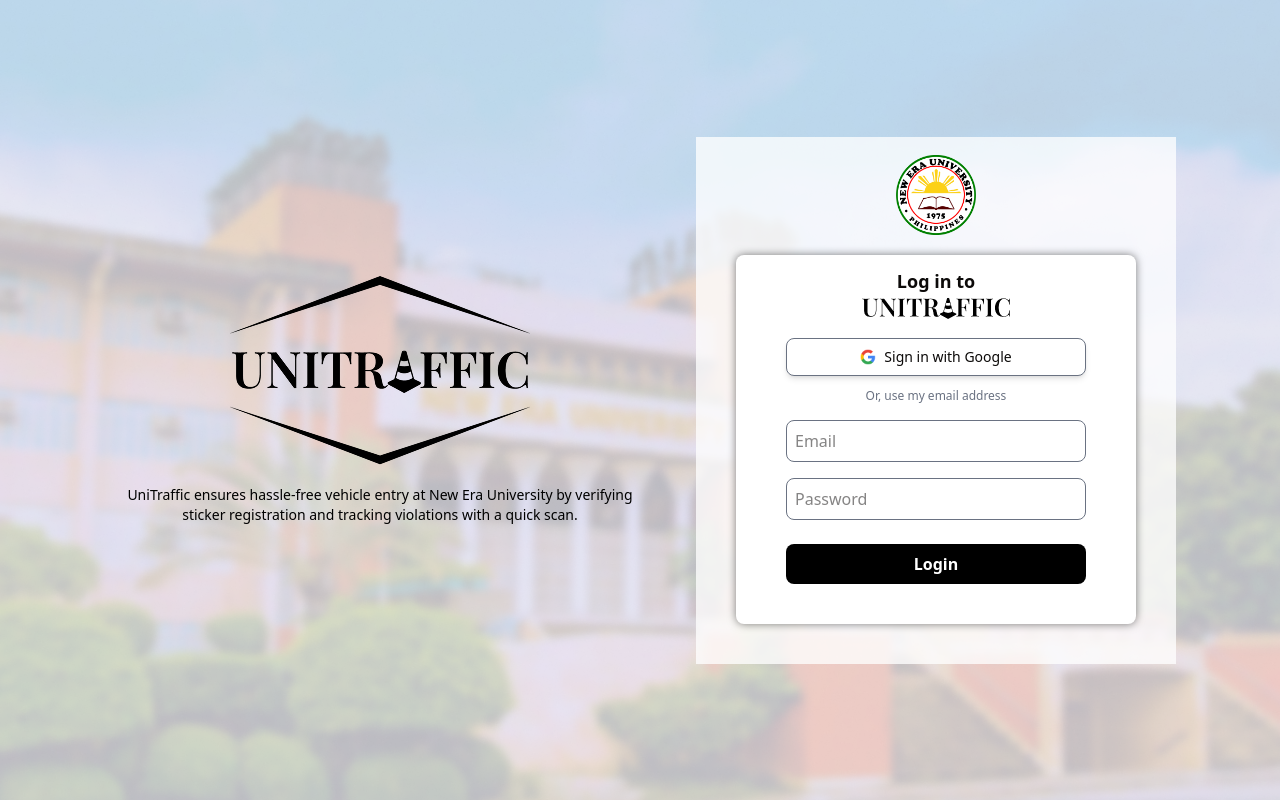
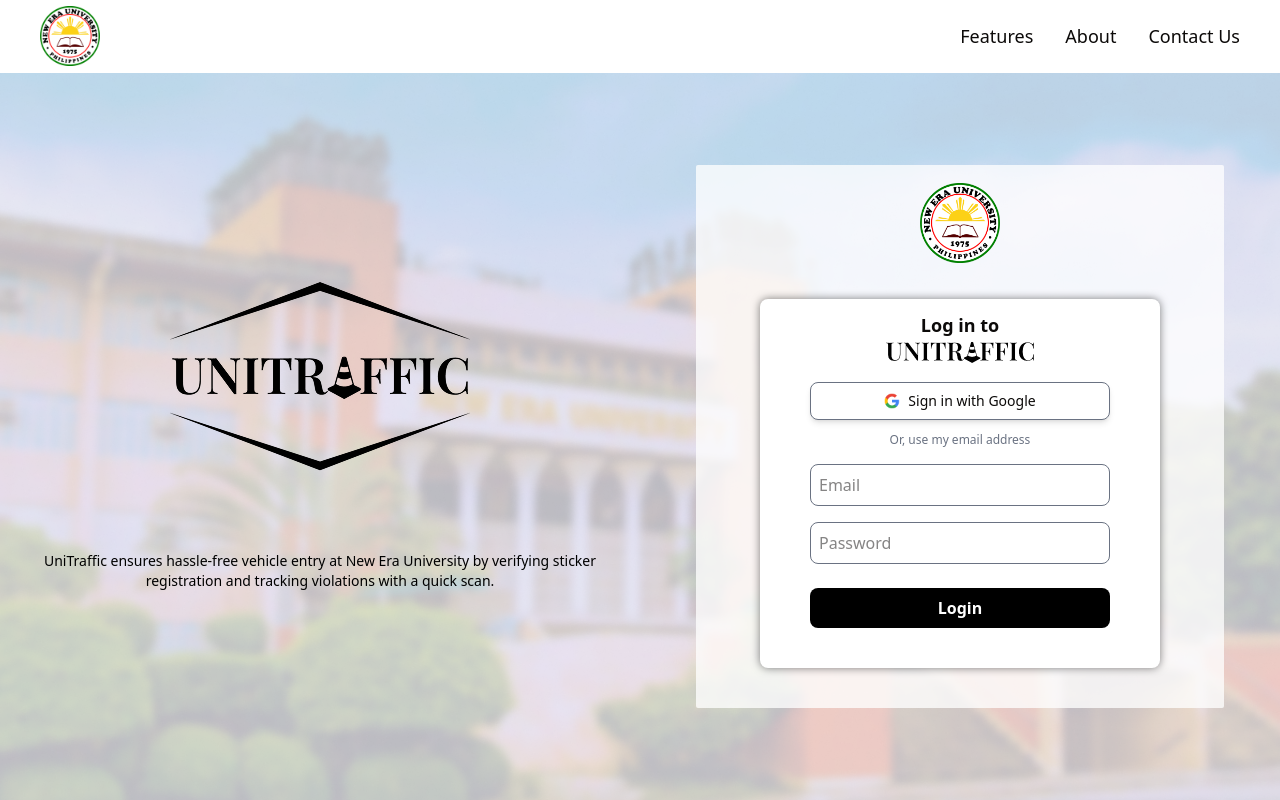
Before and after one commit to uni-traffic/uni-traffic-frontend-web, a Next.js app: page /auth/login in a window 1280 px wide. Built offline with nearby package versions, Linux system fonts and the light colour scheme.

Commit message:
implement header added tailwind config

```diff
--- a/src/app/auth/login/page.tsx
+++ b/src/app/auth/login/page.tsx
@@ -1,8 +1,10 @@
 "use client";
+
 import { useState } from "react";
+import Link from "next/link";
+import { Header } from "@/components/common/header";
 
-function Login() {
-
+export default function Login() {
   const [email, setEmail] = useState("");
   const [password, setPassword] = useState("");
   const [error, setError] = useState("");
@@ -11,9 +13,9 @@
   const handleLogin = () => {
     if (!email || !password) {
       setError("Email and password are required.");
-    } else if (email != "email") {
+    } else if (email !== "email") {
       setError("Invalid email .");
-    } else if (password != "password") {
+    } else if (password !== "password") {
       setError("Invalid password.");
     }
     else {
@@ -23,32 +25,41 @@
 
   return (
     <div className="w-screen h-screen bg-[url('/neuCampusBlurred.png')] overflow-hidden bg-cover bg-center bg-no-repeat ] flex flex-col">
-      <div className="flex justify-center items-center w-screen h-screen">
-        <div className="flex justify-center items-center w-[90vw] h-full">
+      <Header />
+      <div className="flex justify-center items-center w-full h-full p-y-10">
+        <div className="flex justify-between items-center w-full h-full">
           {/* uni traffic title */}
-          <div className="flex-col items-center gap-5 text-center m-10  md: hidden lg:flex ">
-            <div className="bg-[url('/uniTrafficLogo.png')] bg-cover bg-center bg-no-repeat w-[300px] h-[189px]" />
+          <div className="lg:flex lg:w-1/2 hidden justify-center items-center">
+            <div
+              className="flex flex-col items-center justify-center gap-y-20 text-center">
+              <div className="bg-[url('/uniTrafficLogo.png')] bg-cover bg-center bg-no-repeat w-[300px] h-[189px]"/>
               <p className="max-w-[600px] text-sm text-black">
                 UniTraffic ensures hassle-free vehicle entry at New Era University
                 by verifying sticker registration and tracking violations with a
                 quick scan.
               </p>
             </div>
-          {/* login component */}
-          <div className=" bg-opacity-10 bg-[rgba(255,255,255,0.77)]  mr-0 lg:mr-10 p-10 pt-3.5 flex flex-col gap-4 ">
+          </div>
+
+          {/* login component */ }
+          <div className="lg:w-1/2 w-full flex items-center justify-center">
+            <div className="bg-opacity-10 bg-[rgba(255,255,255,0.77)] py-10 px-16 pt-3.5 flex flex-col gap-y-8 items-center rounded-xs">
               <img
                 src="/neu-logo.png"
                 alt="NEU Logo"
                 className="w-[80px] h-[80px] mx-auto m-1"
               />
-            <div className="flex flex-col justify-center items-center bg-white w-100 h-fit rounded-md shadow-[0px_0px_8px_0px_rgba(0,0,0,0.5)]  ">
+              <div
+                className="flex flex-col justify-center items-center bg-white w-100 h-fit rounded-md shadow-[0px_0px_8px_0px_rgba(0,0,0,0.5)]  ">
                 <h2 className="text-lg font-semibold mt-3 ">Log in to</h2>
                 <img
                   src="/uniTrafficLogoCropped.png"
                   alt="UniTraffic"
                   className="w-[150px] h-auto mx-auto mb-1.5"
                 />
-              <button className="w-75 p-2 m-3 bg-white border border-gray-500 rounded-md flex items-center justify-center gap-2 shadow-md hover:opacity-70 cursor-pointer">
+                <button
+                  className="w-75 p-2 m-3 bg-white border border-gray-500 rounded-md flex items-center justify-center gap-2 shadow-md hover:opacity-70 cursor-pointer"
+                  type={ "button" }>
                   <img
                     src="/googleLogo.png"
                     alt="Google Logo"
@@ -56,34 +67,36 @@
                   />
                   <span className="text-sm font-medium">Sign in with Google</span>
                 </button>
-              <p className={`text-xs mb-2 ${error ? "text-red-500 font-semibold bg-red-300 p-1" : "text-gray-500"}`}>
-                {error ? error : "Or, use my email address"}
+                <p
+                  className={ `text-xs mb-2 ${ error ? "text-red-500 font-semibold bg-red-300 p-1 rounded-xs" : "text-gray-500" }` }>
+                  { error ? error : "Or, use my email address" }
                 </p>
                 <input
                   type="text"
                   placeholder="Email"
                   className="w-75 p-2 border border-gray-500 rounded-md m-2"
-                value={email}
-                onChange={(e) => setEmail(e.target.value)}
+                  value={ email }
+                  onChange={ (e) => setEmail(e.target.value) }
                 />
                 <input
                   type="text"
                   placeholder="Password"
                   className="w-75 p-2 border border-gray-500 rounded-md m-2"
-                onChange={(e) => setPassword(e.target.value)}
-                value={password}
+                  onChange={ (e) => setPassword(e.target.value) }
+                  value={ password }
                 />
                 <button
-              onClick={handleLogin}
-              className="w-75 p-2 mt-4 bg-black text-white font-semibold rounded-md mb-10 hover:opacity-85 cursor-pointer">
+                  onClick={ handleLogin }
+                  className="w-75 p-2 mt-4 bg-black text-white font-semibold rounded-md mb-10 hover:opacity-85 cursor-pointer"
+                  type={ "button" }>
                   Login
                 </button>
               </div>
             </div>
           </div>
+
+        </div>
       </div>
     </div>
   );
 }
-
-export default Login;
--- /dev/null
+++ b/src/components/common/header.tsx
@@ -0,0 +1,20 @@
+import Link from "next/link";
+
+export const Header = () => {
+  return (
+    <div className="w-full h-[10vh] bg-white flex px-10 justify-between min-w-[500px]">
+      <div className="h-full flex justify-center items-center">
+        <img
+          src="/neu-logo.png"
+          alt="NEU Logo"
+          className="w-[60px] h-[60px]"
+        />
+      </div>
+      <div className="flex items-center justify-center gap-x-8">
+        <Link className="text-[18px] hover:underline font-normal" href={ "/features" }>Features</Link>
+        <Link className="text-[18px] hover:underline font-normal" href={ "/about" }>About</Link>
+        <Link className="text-[18px] hover:underline font-normal" href={ "/contact" }>Contact Us</Link>
+      </div>
+    </div>
+  )
+}
--- /dev/null
+++ b/tailwind.config.ts
@@ -0,0 +1,8 @@
+import type { Config } from "tailwindcss";
+import TailwindAnimate from "tailwindcss-animate";
+
+const config: Config = {
+  content: ["./src/**/*.tsx"],
+  plugins: [TailwindAnimate]
+};
+export default config;
```
Lines whose indentation alone changed are shown as unchanged.
